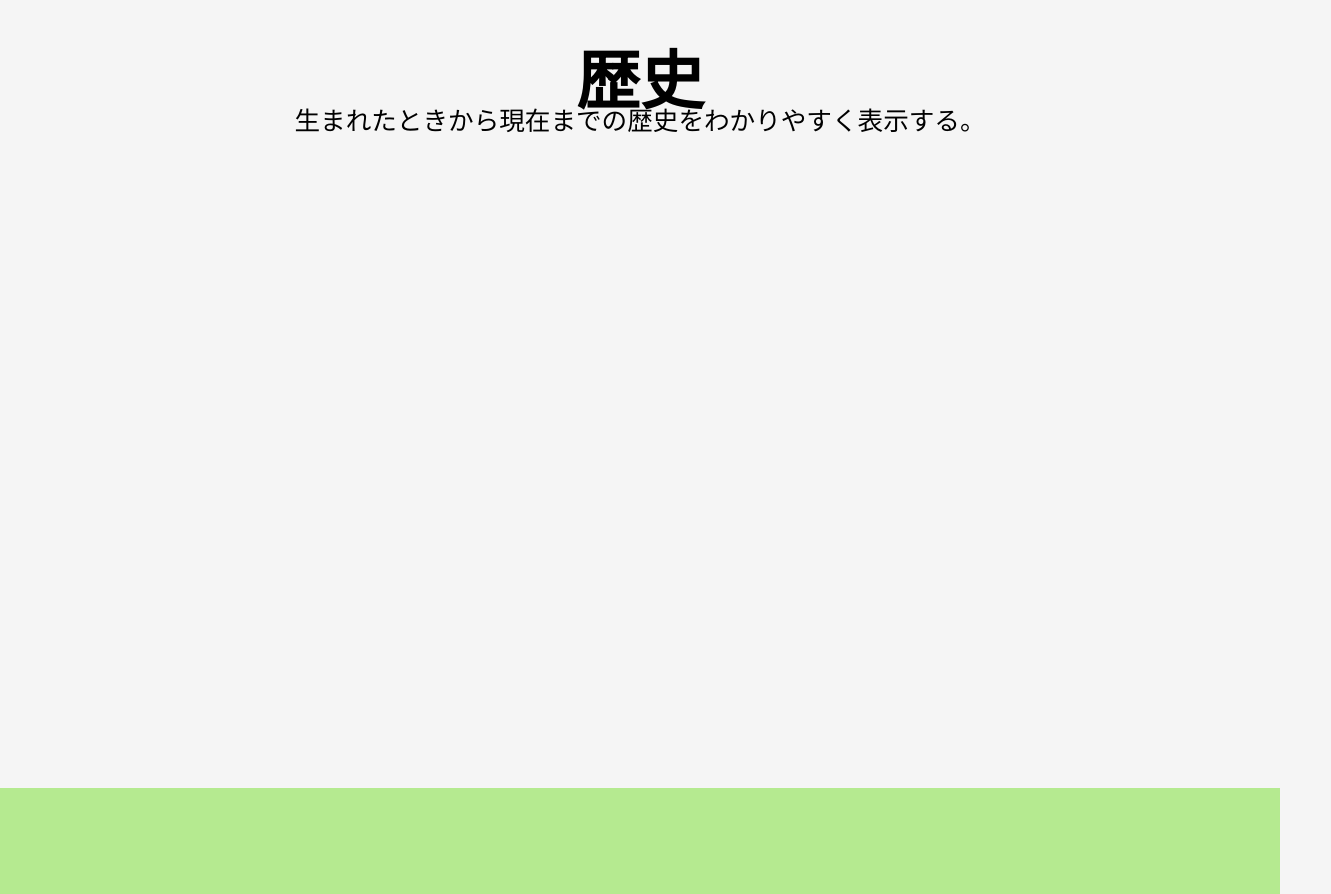
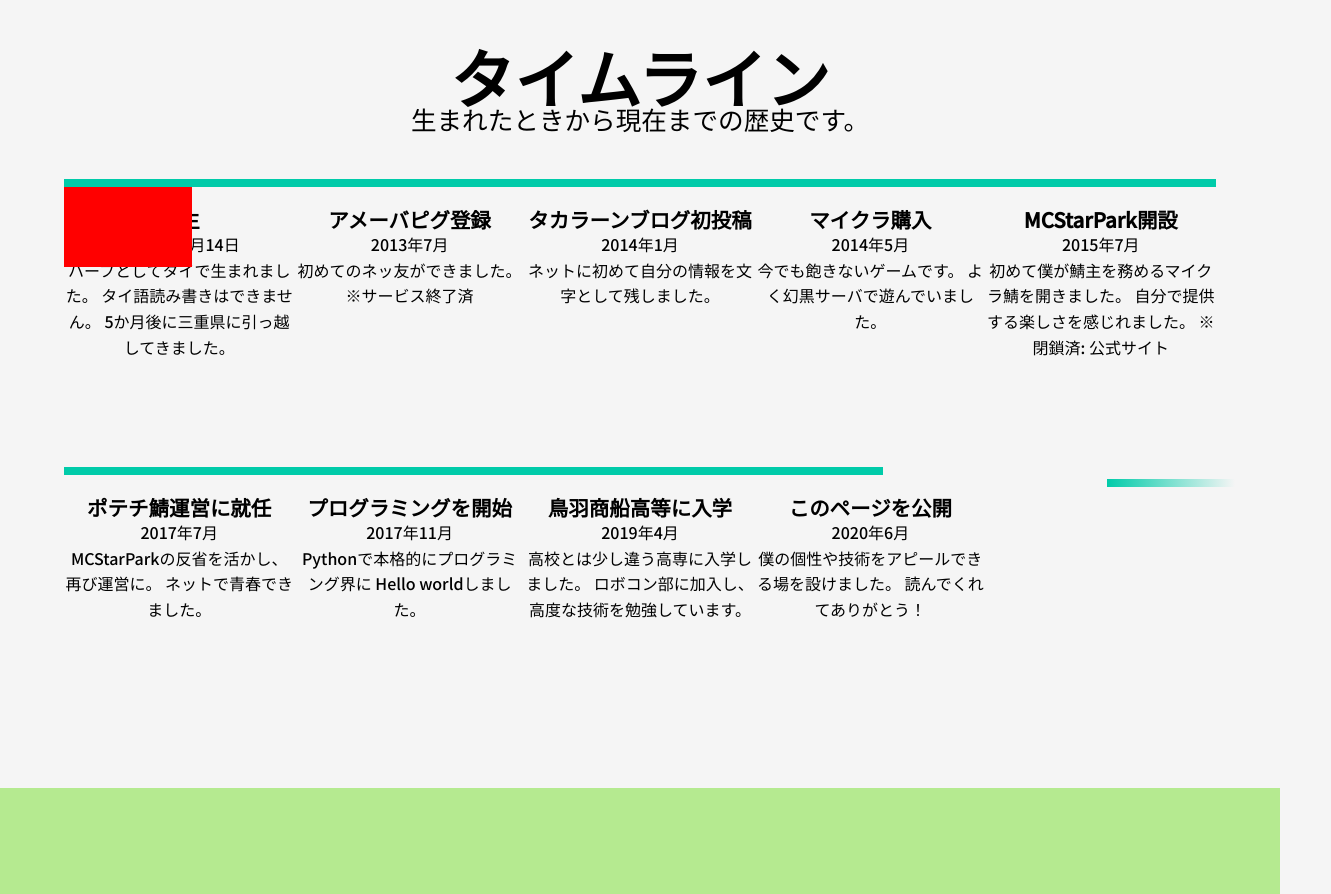
Before and after one commit to takara2314/MyHomePage, a plain HTML site: page pages/homePage.html in a window 1280 px wide. Shown: the part 1820-2714 px from the top of the page, 1331 px wide, since content can reach past the window. Drawn offline with Linux system fonts and the light colour scheme; a web font is replaced by a local one.

Commit message:
タイムラインゾーンを3割完成

```diff
--- a/pages/homePage.html
+++ b/pages/homePage.html
@@ -175,8 +175,96 @@
 
 		<section class="history" id="history">
 			<div class="contents">
-				<h1>歴史</h1>
-				生まれたときから現在までの歴史をわかりやすく表示する。
+				<h1>タイムライン</h1>
+				生まれたときから現在までの歴史です。
+				<div class="container">
+					<ul>
+						<li class="firstLine">
+							<ul>
+								<li>
+									<div class="deleteLine1"></div>
+									<div class="born">
+										<h2>誕生</h2>
+										<span class="timeStamp">2003年11月14日</span><br>
+										ハーフとしてタイで生まれました。
+										タイ語読み書きはできません。
+										5か月後に三重県に引っ越してきました。
+									</div>
+								</li>
+								<li>
+									<div class="piggStart">
+										<h2>アメーバピグ登録</h2>
+										<span class="timeStamp">2013年7月</span><br>
+										初めてのネッ友ができました。
+										※サービス終了済
+									</div>
+								</li>
+								<li>
+									<div class="amebloStart">
+										<h2>タカラーンブログ初投稿</h2>
+										<span class="timeStamp">2014年1月</span><br>
+										ネットに初めて自分の情報を文字として残しました。
+									</div>
+								</li>
+								<li>
+									<div class="minecraftStart">
+										<h2>マイクラ購入</h2>
+										<span class="timeStamp">2014年5月</span><br>
+										今でも飽きないゲームです。
+										よく幻黒サーバで遊んでいました。
+									</div>
+								</li>
+								<li>
+									<div class="stpStart">
+										<h2>MCStarPark開設</h2>
+										<span class="timeStamp">2015年7月</span><br>
+										初めて僕が鯖主を務めるマイクラ鯖を開きました。
+										自分で提供する楽しさを感じれました。
+										※閉鎖済: 公式サイト
+									</div>
+								</li>
+							</ul>
+						</li>
+						<li class="secondLine">
+							<ul>
+								<li>
+									<div class="potechiStart">
+										<h2>ポテチ鯖運営に就任</h2>
+										<span class="timeStamp">2017年7月</span><br>
+										MCStarParkの反省を活かし、再び運営に。
+										ネットで青春できました。
+									</div>
+								</li>
+								<li>
+									<div class="prograStart">
+										<h2>プログラミングを開始</h2>
+										<span class="timeStamp">2017年11月</span><br>
+										Pythonで本格的にプログラミング界に
+										Hello worldしました。
+									</div>
+								</li>
+								<li>
+									<div class="kosenEntry">
+										<h2>鳥羽商船高等に入学</h2>
+										<span class="timeStamp">2019年4月</span><br>
+										高校とは少し違う高専に入学しました。
+										ロボコン部に加入し、高度な技術を勉強しています。
+									</div>
+								</li>
+								<li>
+									<div class="deleteLine2"></div>
+									<div class="changeLine"></div>
+									<div class="pagePublish">
+										<h2>このページを公開</h2>
+										<span class="timeStamp">2020年6月</span><br>
+										僕の個性や技術をアピールできる場を設けました。
+										読んでくれてありがとう！
+									</div>
+								</li>
+							</ul>
+						</li>
+					</ul>
+				</div>
 			</div>
 		</section>
 
--- a/styles/style.css
+++ b/styles/style.css
@@ -201,7 +201,6 @@ section.skill div.contents div.container section div span.containerName {
 	color: gray;
 }
 section.skill div.contents div.container section div ul {
-	/* background-color: red; */
 	list-style: none;
 	display: flex;
 	flex-wrap: wrap;
@@ -353,6 +352,75 @@ section.history {
 	background-color: whitesmoke;
 	overflow: hidden;
 }
+section.history div.contents div.container {
+	display: flex;
+	flex-direction: row;
+	width: 100%;
+	height: 70vh;
+	margin: 0 5vw;
+}
+section.history div.contents div.container ul {
+	padding: 0;
+	width: 90vw;
+}
+section.history div.contents div.container ul li.firstLine {
+	width: 90vw;
+	height: 35vh;
+	border-top: solid 1vh rgb(0, 203, 169);
+	margin-top: 2vh;
+	list-style: none;
+	display: flex;
+	flex-wrap: wrap;
+}
+section.history div.contents div.container ul li.secondLine {
+	width: 90vw;
+	height: 35vh;
+	border-top: solid 1vh rgb(0, 203, 169);
+	list-style: none;
+	display: flex;
+	flex-wrap: wrap;
+}
+section.history div.contents div.container ul li ul {
+	list-style: none;
+	display: flex;
+	flex-wrap: wrap;
+	padding: 0;
+}
+section.history div.contents div.container ul li ul div {
+	width: 18vw;
+	font-size: 1.25vw;
+	line-height: 2vw;
+}
+section.history div.contents div.container ul li ul li div h2 {
+	font-size: 1.6vw;
+	margin: 2.5vh 0 0 0;
+}
+section.history div.contents div.container ul li ul li div.deleteLine1 {
+	background-color: red;
+	position: absolute;
+	width: 10vw;
+	height: 10vh;
+}
+section.history div.contents div.container ul li ul li div.deleteLine2 {
+	border-top: solid 2vh whitesmoke;
+	position: absolute;
+	width: 35vw;
+	margin: -1.5vh 0 0 10vw;
+}
+section.history div.contents div.container ul li ul li div.deleteLine2::after {
+	content: "";
+	position: absolute;
+	width: 10vw;
+	height: 1vh;
+	background: -webkit-linear-gradient(left, rgba(0, 203, 169, 1), rgba(0, 203, 169, 0));
+	/* background-color: -webkit-linear-gradient(left, #f00, #00f); */
+}
+/* section.history div.contents div.container ul li ul li div.changeLine {
+	border-top: solid 1vh white;
+	position: absolute;
+	width: 35vw;
+	margin: -1vh 0 0 10vw;
+} */
 
 section.favorite {
 	height: 100vh;
```
Also changed, not shown: images/Mine-imatorLogo.svg (added).
